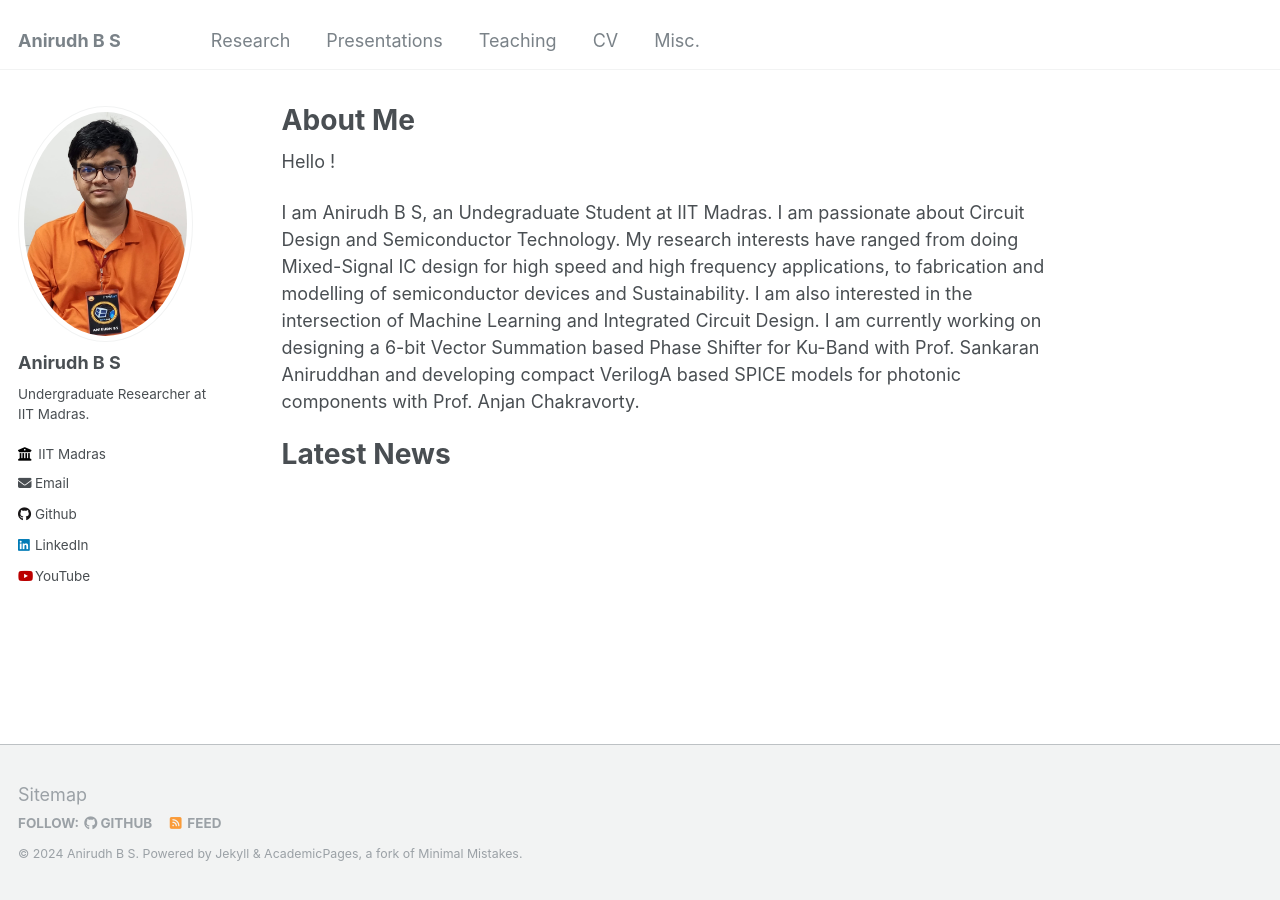
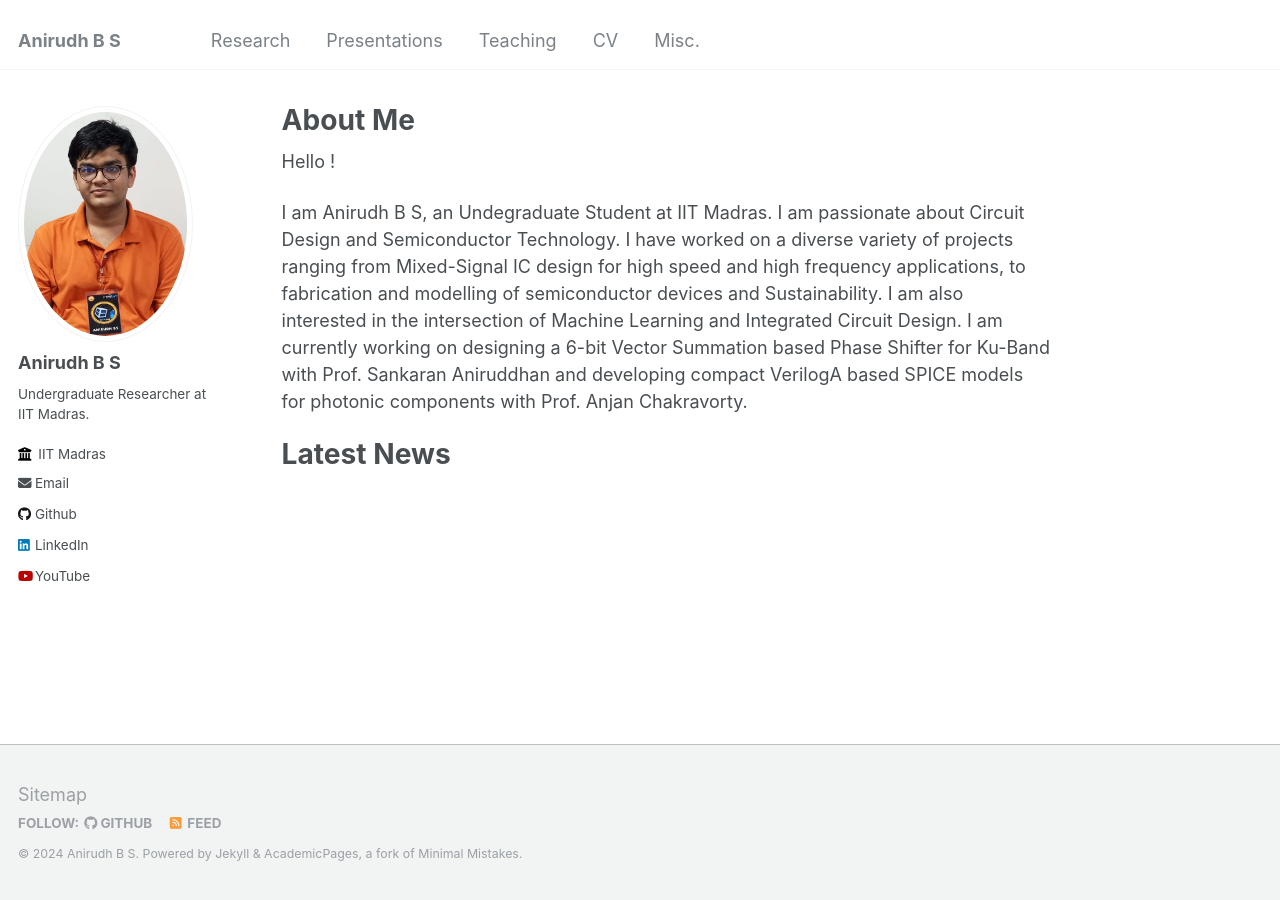
Before and after one commit to ANIRUDHBS1/ANIRUDHBS1.github.io, a Jekyll site: the page built from _pages/about.md, in a window 1280 px wide. Built offline with Jekyll 4.4.1, drawn with Linux system fonts in a browser that asks for light colours.

Commit message:
Update about.md

```diff
--- a/_pages/about.md
+++ b/_pages/about.md
@@ -10,6 +10,6 @@ redirect_from:
 
 Hello !
 
-I am Anirudh B S, an Undegraduate Student at IIT Madras. I am passionate about Circuit Design and Semiconductor Technology. My research interests have ranged from doing Mixed-Signal IC design for high speed and high frequency applications, to fabrication and modelling of semiconductor devices and Sustainability. I am also interested in the intersection of Machine Learning and Integrated Circuit Design. I am currently working on designing a 6-bit Vector Summation based Phase Shifter for Ku-Band with Prof. Sankaran Aniruddhan and developing compact VerilogA based SPICE models for photonic components with Prof. Anjan Chakravorty.
+I am Anirudh B S, an Undegraduate Student at IIT Madras. I am passionate about Circuit Design and Semiconductor Technology. I have worked on a diverse variety of projects ranging from Mixed-Signal IC design for high speed and high frequency applications, to fabrication and modelling of semiconductor devices and Sustainability. I am also interested in the intersection of Machine Learning and Integrated Circuit Design. I am currently working on designing a 6-bit Vector Summation based Phase Shifter for Ku-Band with Prof. Sankaran Aniruddhan and developing compact VerilogA based SPICE models for photonic components with Prof. Anjan Chakravorty.
 
 # Latest News
```
